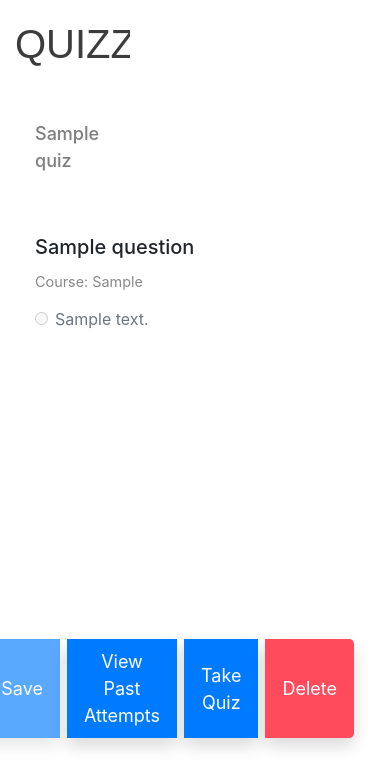
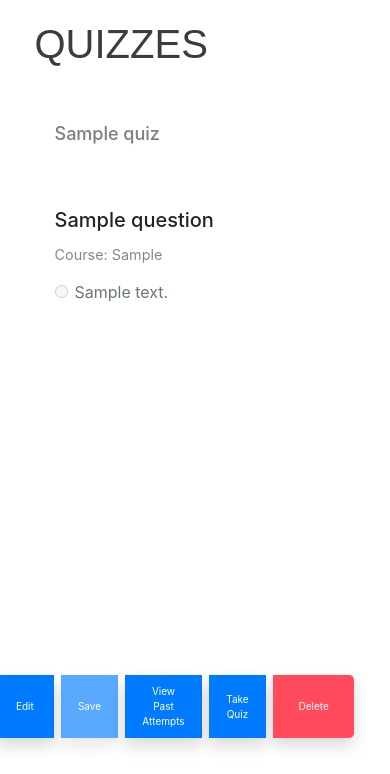
Before and after one commit to HarkaranK/AgileDevelopment_Group6_2023, a Flask app: page /quizzes in a window 390 px wide. Shown: the part 70-844 px from the top of the page. Run offline with Flask 3, Linux system fonts and the light colour scheme; a user stored in the database is signed in; tables that the repository leaves empty hold one stand-in row (values such as "Sample post"); some libraries are stand-ins or nearby versions.

Commit message:
Made more responsive, fixed navbars

```diff
--- a/myapp/static/quiz.css
+++ b/myapp/static/quiz.css
@@ -284,3 +284,95 @@ body {
     grid-template-columns: 1fr;
   }
 }
+
+@media (max-width: 500px) {
+
+  ::-webkit-scrollbar {
+    display: none;
+  }
+
+  .col-4 {
+    width: 90%;
+    max-width: 100%;
+    margin-left: auto;
+    margin-right: auto;
+
+  }
+  .col-8 {
+    width: 90%;
+    max-width: 100%;
+    margin-left: auto;
+    margin-right: auto;
+
+
+  }
+
+  .btn-toolbar.justify-content-end.fixed-bottom.p-3 {
+
+    flex: auto;
+    justify-content: center;
+
+    margin-left: auto;
+
+  }
+
+
+  .btn-group {
+    max-width: 100%;
+    width: 83%;
+    flex: auto;
+    flex-direction: row;
+    justify-content: left;
+    height: 70%;
+  }
+
+  .btn.btn-custom.btn-custom-red.btn-md.shadow {
+    max-width: 100%;
+    width: 50%;
+
+    text-align: center;
+
+    font-size: x-small;
+
+  }
+
+  .btn.btn-custom.btn-md.mr-2.shadow {
+    max-width: 100%;
+    width: 30%;
+
+    text-align: center;
+
+    font-size: x-small;
+  }
+
+}
+
+@media (max-width: 300px) {
+
+  .btn.btn-custom.btn-custom-red.btn-md.shadow {
+    font-size: x-small;
+
+    padding: 8px;
+  }
+
+  .btn.btn-custom.btn-md.mr-2.shadow {
+    font-size: x-small;
+    text-align: center;
+
+    padding: 8px;
+
+
+
+  }
+
+  .btn-group{
+    max-width: 74%;
+
+    flex: auto;
+    flex-direction: row;
+    justify-content: center;
+
+    margin-right: 5%;
+
+  }
+}
```
Also changed, not shown: myapp/templates/past_attempts.html (+9 -0 lines), myapp/templates/quiz_results.html (+9 -0 lines).
